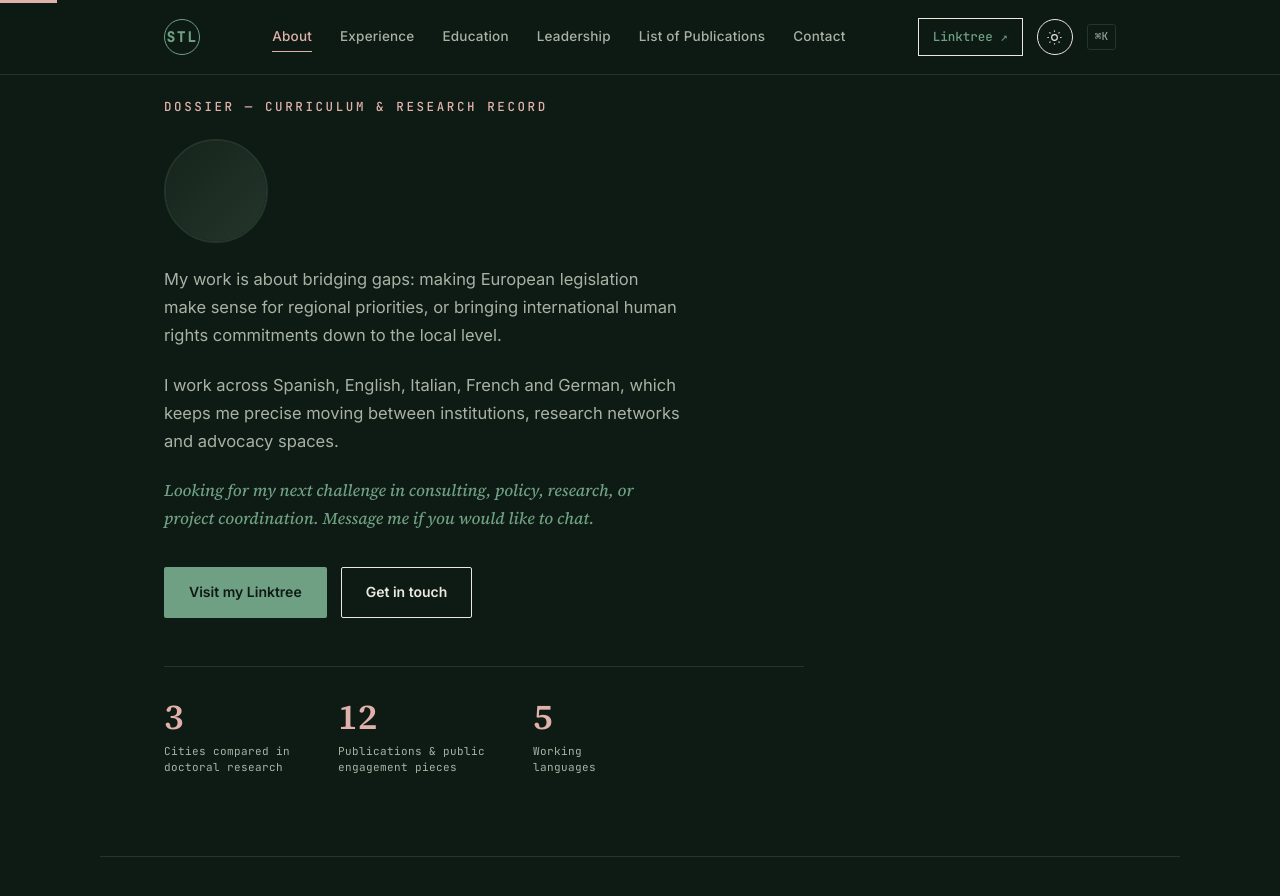
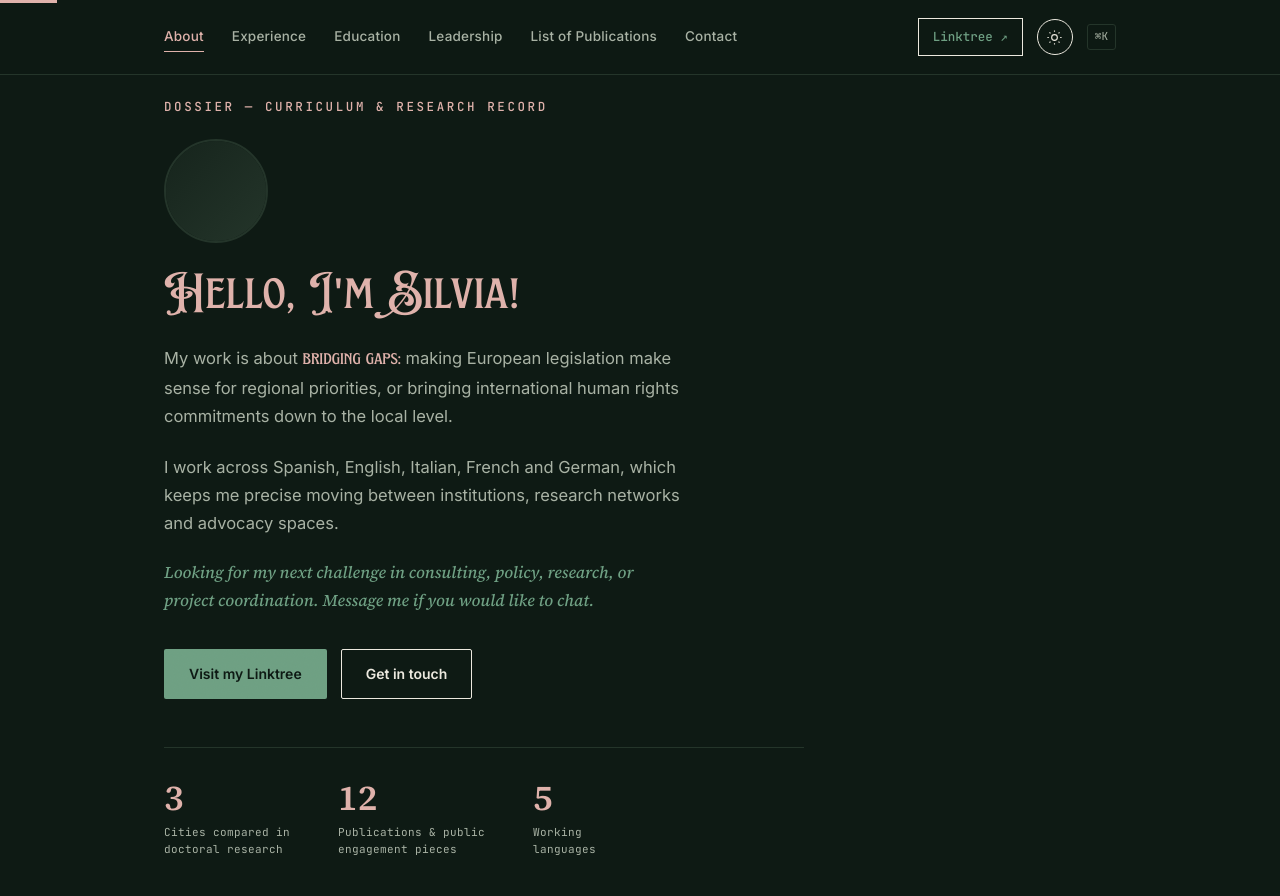
Before and after one commit to stalaveralodos-ux/s.talaveralodos, a Jekyll site: the page built from index.html, in a window 1280 px wide and 900 px high, scrolled down 408 px. Shown: the top 896 px of the window. Built offline with Jekyll 4.4.1, drawn with Linux system fonts in a browser that asks for light colours.

Commit message:
Update base.html

```diff
--- a/_layouts/base.html
+++ b/_layouts/base.html
@@ -7,7 +7,7 @@
 <meta name="description" content="{{ page.description }}">
 <link rel="preconnect" href="https://fonts.googleapis.com">
 <link rel="preconnect" href="https://fonts.gstatic.com" crossorigin>
-<link href="https://fonts.googleapis.com/css2?family=Source+Serif+4:ital,opsz,wght@0,8..60,400;0,8..60,500;0,8..60,600;0,8..60,700;1,8..60,500&family=Inter:wght@400;500;600;700&family=JetBrains+Mono:wght@400;500&display=swap" rel="stylesheet">
+<link href="https://fonts.googleapis.com/css2?family=Source+Serif+4:ital,opsz,wght@0,8..60,400;0,8..60,500;0,8..60,600;0,8..60,700;1,8..60,500&family=Inter:wght@400;500;600;700&family=JetBrains+Mono:wght@400;500&family=Berkshire+Swash&display=swap" rel="stylesheet">
 <link rel="stylesheet" href="{{ '/assets/style.css' | relative_url }}">
 </head>
 <body>
@@ -24,7 +24,6 @@
 <!-- ===== Top bar ===== -->
 <header class="topbar">
   <div class="topbar-inner">
-    <a href="#top" class="mark">STL</a>
     <nav class="topnav">
       <a href="#about">About</a>
       <a href="#experience">Experience</a>
@@ -59,8 +58,9 @@
         </div>
         <h1 class="hero-title visually-hidden">Silvia Talavera<br>Lodos</h1>
       </div>
+      <p class="hero-greeting" aria-hidden="true">Hello, I'm Silvia!</p>
       <p class="hero-role">{{ page.hero_role }}</p>
-      <p class="hero-statement">My work is about bridging gaps: making European legislation make sense for regional priorities, or bringing international human rights commitments down to the local level.</p>
+      <p class="hero-statement">My work is about <span class="hero-accent">bridging gaps:</span> making European legislation make sense for regional priorities, or bringing international human rights commitments down to the local level.</p>
       <p class="hero-statement">I work across Spanish, English, Italian, French and German, which keeps me precise moving between institutions, research networks and advocacy spaces.</p>
       <p class="hero-statement hero-cta-line">Looking for my next challenge in consulting, policy, research, or project coordination. Message me if you would like to chat.</p>
       <div class="hero-actions">
```
Also changed, not shown: other parts of _layouts/base.html (+2 -0 lines).
